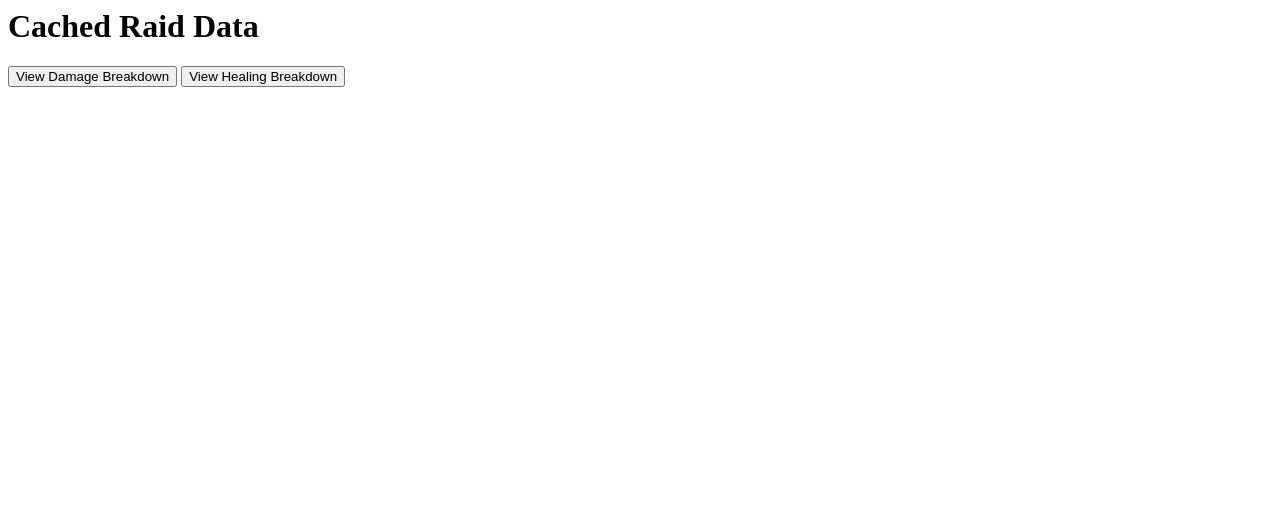
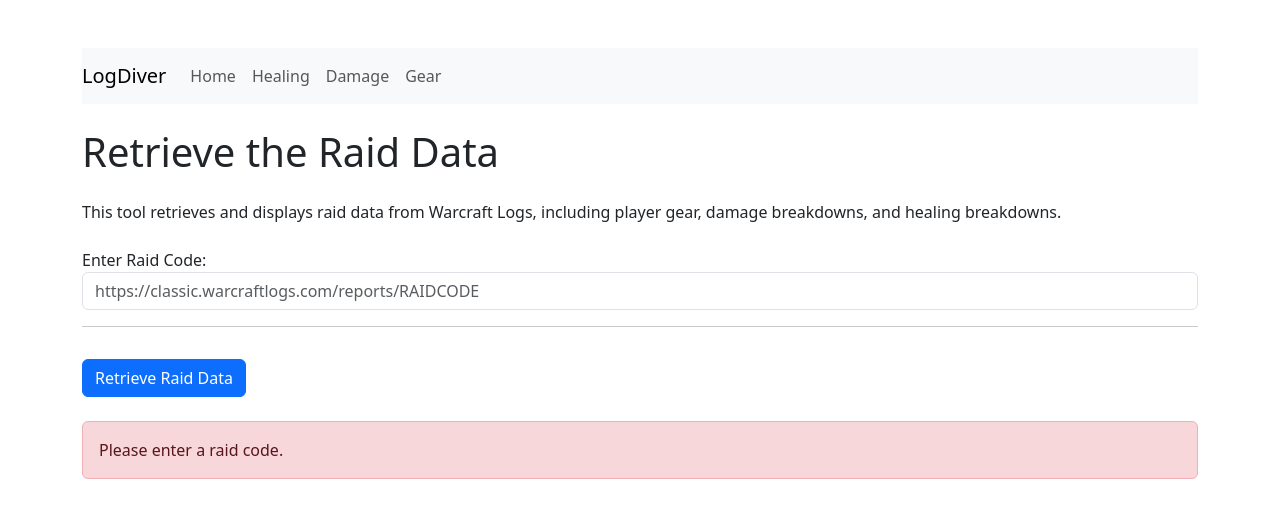
Before and after one commit to LiamMeisinger/warcraft-logs-break-down, a Flask app: page /raid-data in a window 1280 px wide. Shown: the top 518 px of the page. Run offline with Flask 3, Linux system fonts and the light colour scheme; parts of the project's set-up code (start-up, migrations or seed data) failed here and were passed over.

Commit message:
Add UI imporovements, some dropdowns for healing, damage and gear. Add fucnction for seeing the Raid ID along with the Boss name

```diff
--- /dev/null
+++ b/bosses.py
@@ -0,0 +1,13 @@
+bosses = ['Magmaw',
+          'Omnotron Defense System',
+          'Chimaeron',
+          'Atramedes',
+          'Maloriak',
+          "Nefarian's End",
+          'Conclave of Wind',
+          "Al'Akir",
+          'Halfus Wyrmbreaker',
+          'Theralion and Valiona',
+          'Ascendant Council',
+          "Cho'gall",
+          'Sinestra']
--- a/main.py
+++ b/main.py
@@ -1,7 +1,8 @@
-from flask import Flask, jsonify, render_template_string, render_template
+from flask import Flask, jsonify, render_template_string, render_template, request
 import requests
 from requests.auth import HTTPBasicAuth
 import time
+from bosses import bosses
 
 
 def load_secrets(file_path="secrets.txt"):
@@ -23,6 +24,7 @@ app = Flask(__name__)
 raid_data_json = None
 raid_data_cache = None
 last_fetched = 0
+raid_code = ""
 
 
 def is_cache_valid():
@@ -58,51 +60,81 @@ def index():
 
 
 # Example route that will use the stored access token
-@app.route('/raid-data')
+@app.route('/raid-data', methods=['GET', 'POST'])
 def raid_data():
     global access_token  # Access the global token
-    # global raid_data_json
     global raid_data_cache, last_fetched
 
-    if is_cache_valid() and raid_data_cache is not None:
-        # Use cached data if available and valid
-        return '''
-            <h1>Cached Raid Data</h1>
-            <a href="/raid-damage"><button>View Damage Breakdown</button></a>
-            <a href="/raid-healing"><button>View Healing Breakdown</button></a>
-            '''
+    if request.method == 'POST':
+        raid_code = request.form['raidCode']  # Get the raid code from the form input
 
-    # Prepare headers with the access token
-    headers = {
-        'Authorization': f'Bearer {access_token}',
-        'Content-Type': 'application/json'
-    }
+        # Prepare headers with the access token
+        headers = {
+            'Authorization': f'Bearer {access_token}',
+            'Content-Type': 'application/json'
+        }
 
-    query = """
-        {
-          reportData {
-            report(code: "7F1JBDwbL8VyNG4Y") {
-              fights {
-                id
-                name
-              }
-              damageTable: table(dataType: DamageDone, fightIDs: [14])
-              healingTable: table(dataType: Healing, fightIDs: [14])
-            }
-          }
-        }
+        # Insert the raid_code dynamically into the GraphQL query
+        query = f"""
+            {{
+              reportData {{
+                report(code: "{raid_code}") {{
+                  fights {{
+                    id
+                    name
+                  }}
+                  damageTable: table(dataType: DamageDone, fightIDs: [31])
+                  healingTable: table(dataType: Healing, fightIDs: [31])
+                }}
+              }}
+            }}
         """
 
-    # Make the POST request to the Warcraft Logs API
-    response = requests.post('https://www.warcraftlogs.com/api/v2/client', headers=headers, json={'query': query})
+        # Make the POST request to the Warcraft Logs API
+        response = requests.post('https://www.warcraftlogs.com/api/v2/client', headers=headers, json={'query': query})
 
-    if response.status_code == 200:
-        raid_data_cache = response.json()
-        last_fetched = time.time()
-        return render_template('home.html')
-    else:
-        # Handle errors
-        return f"Error fetching raid data: {response.status_code} - {response.text}"
+        if response.status_code == 200:
+            # Successfully received data, so cache it and update timestamp
+            raid_data_cache = response.json()
+            last_fetched = time.time()
+            fights = raid_data_cache['data']['reportData']['report']['fights']
+
+            # Dictionary to store the highest ID for each unique name
+            unique_fights = {}
+            for fight in fights:
+                name = fight['name']
+                id = fight['id']
+
+                if name in bosses:
+                    if name not in unique_fights or id > unique_fights[name]['id']:
+                        unique_fights[name] = fight
+
+            # Convert the dictionary back to a list of fights
+            unique_fights_list = list(unique_fights.values())
+            return render_template('home.html', fights=unique_fights_list)
+
+        else:
+            # Handle errors if API call fails
+            error_message = f"Error fetching raid data: {response.status_code} - {response.text}"
+            return render_template('home.html', error=error_message)
+
+    if is_cache_valid() and raid_data_cache is not None:
+        fights = raid_data_cache['data']['reportData']['report']['fights']
+
+        unique_fights = {}
+        for fight in fights:
+            name = fight['name']
+            id = fight['id']
+
+            if name in bosses:
+                if name not in unique_fights or id > unique_fights[name]['id']:
+                    unique_fights[name] = fight
+
+        unique_fights_list = list(unique_fights.values())
+        return render_template('home.html', fights=unique_fights_list)
+
+    # If GET request and no cache available, prompt user to enter a raid code
+    return render_template('home.html', error="Please enter a raid code.")
 
 
 @app.route('/home')
@@ -165,3 +197,9 @@ def raid_gear():
 
 if __name__ == '__main__':
     app.run(port=8000)
+
+
+"""TODO
+1. Migrate Healing and dmg to ID encounter
+2. Cache raid Data on /home directory
+"""
--- a/templates/home.html
+++ b/templates/home.html
@@ -1,11 +1,35 @@
 {% extends "layout.html" %}
 
 {% block content %}
-<h1 class="my-4">Welcome to the BISLogDiver</h1>
+<h1 class="my-4">Retrieve the Raid Data</h1>
 
 <p>This tool retrieves and displays raid data from Warcraft Logs, including player gear, damage breakdowns, and healing breakdowns.</p>
 
 <div class="mt-4">
-    <a href="/raid-data" class="btn btn-primary">Retrieve Raid Data</a>
+    <form action="/raid-data" method="post">
+        <div class="form-group">
+            <label for="raidCode">Enter Raid Code: </label>
+            <input type="text" id="raidCode" name="raidCode" class="form-control" required placeholder="https://classic.warcraftlogs.com/reports/RAIDCODE">
+        </div>
+        <hr>
+        <button type="submit" class="btn btn-primary mt-3">Retrieve Raid Data</button>
+    </form>
 </div>
+
+<!-- Display the list of encounters if available -->
+{% if fights %}
+    <h2 class="mt-5">Boss Encounters</h2>
+    <hr>
+    <ul class="list-group">
+        {% for fight in fights %}
+            <li class="list-group-item">{{ fight.name }} (ID: {{ fight.id }})</li>
+        {% endfor %}
+    </ul>
+{% endif %}
+
+<!-- Display error messages if any -->
+{% if error %}
+    <div class="alert alert-danger mt-4">{{ error }}</div>
+{% endif %}
+
 {% endblock %}
--- a/templates/index.html
+++ b/templates/index.html
@@ -1,11 +1,11 @@
 {% extends "layout.html" %}
 
 {% block content %}
-<h1 class="my-4">Welcome to BISLogDiver</h1>
+<h1 class="my-4">Welcome to the LogDiver</h1>
 
-<p>Use the navigation to explore raid data, gear, and damage breakdowns.</p>
+<p>Used to easily see data relating to raiders and their damage, healing and gear.</p>
 
 <div class="mt-4">
-    <a href="/home" class="btn btn-primary">Go to Home</a>
+    <a href="/home" class="btn btn-primary">Continue to App</a>
 </div>
 {% endblock %}
--- a/templates/layout.html
+++ b/templates/layout.html
@@ -9,7 +9,7 @@
 <body>
     <div class="container my-5">
         <nav class="navbar navbar-expand-lg navbar-light bg-light mb-4">
-            <a class="navbar-brand" href="/">BISLogDiver</a>
+            <a class="navbar-brand" href="/">LogDiver</a>
             <button class="navbar-toggler" type="button" data-toggle="collapse" data-target="#navbarNav" aria-controls="navbarNav" aria-expanded="false" aria-label="Toggle navigation">
                 <span class="navbar-toggler-icon"></span>
             </button>
@@ -22,11 +22,12 @@
                         <a class="nav-link" href="/raid-healing">Healing</a>
                     </li>
                     <li class="nav-item">
+                        <a class="nav-link" href="/raid-damage">Damage</a>
+                    </li>
+                    <li class="nav-item">
                         <a class="nav-link" href="/gear-check">Gear</a>
                     </li>
-                    <li class="nav-item">
-                        <a class="nav-link" href="/raid-damage">Damage</a>
-                    </li>
+
                 </ul>
             </div>
         </nav>
--- a/templates/raid_gear.html
+++ b/templates/raid_gear.html
@@ -5,9 +5,10 @@
 
 {% for entry in entries %}
     <div class="card my-3">
-        <div class="card-header">
+        <div class="card-header" data-bs-toggle="collapse" href="#collapse-{{ loop.index }}" role="button" aria-expanded="false" aria-controls="collapse-{{ loop.index }}">
             <strong class="player-name">{{ entry.name }}</strong>
         </div>
+        <div id="collapse-{{ loop.index }}" class="collapse">
             <ul class="list-group list-group-flush">
                 {% for item in entry.gear %}
                     {% if item.itemLevel > 0 %}
@@ -18,12 +19,12 @@
                         <div>
                             Item Level: {{ item.itemLevel }}
                         </div>
-
                     </li>
                     {% endif %}
                 {% endfor %}
             </ul>
         </div>
+    </div>
 {% endfor %}
 
 <a href="/" class="btn btn-primary mt-4">Home</a>
```
Also changed, not shown: templates/raid_damage.html (+11 -6 lines), templates/raid_healing.html (+9 -4 lines). Lines whose indentation alone changed are shown as unchanged.
